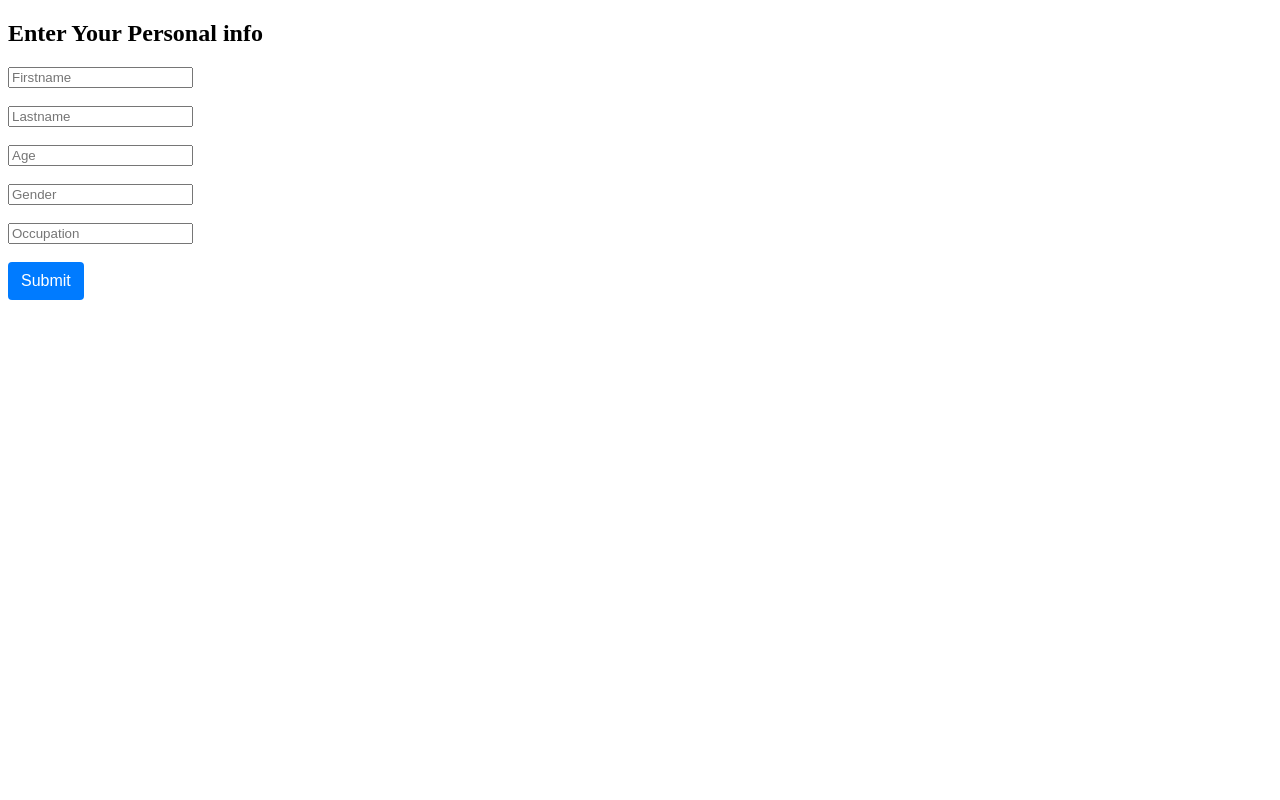
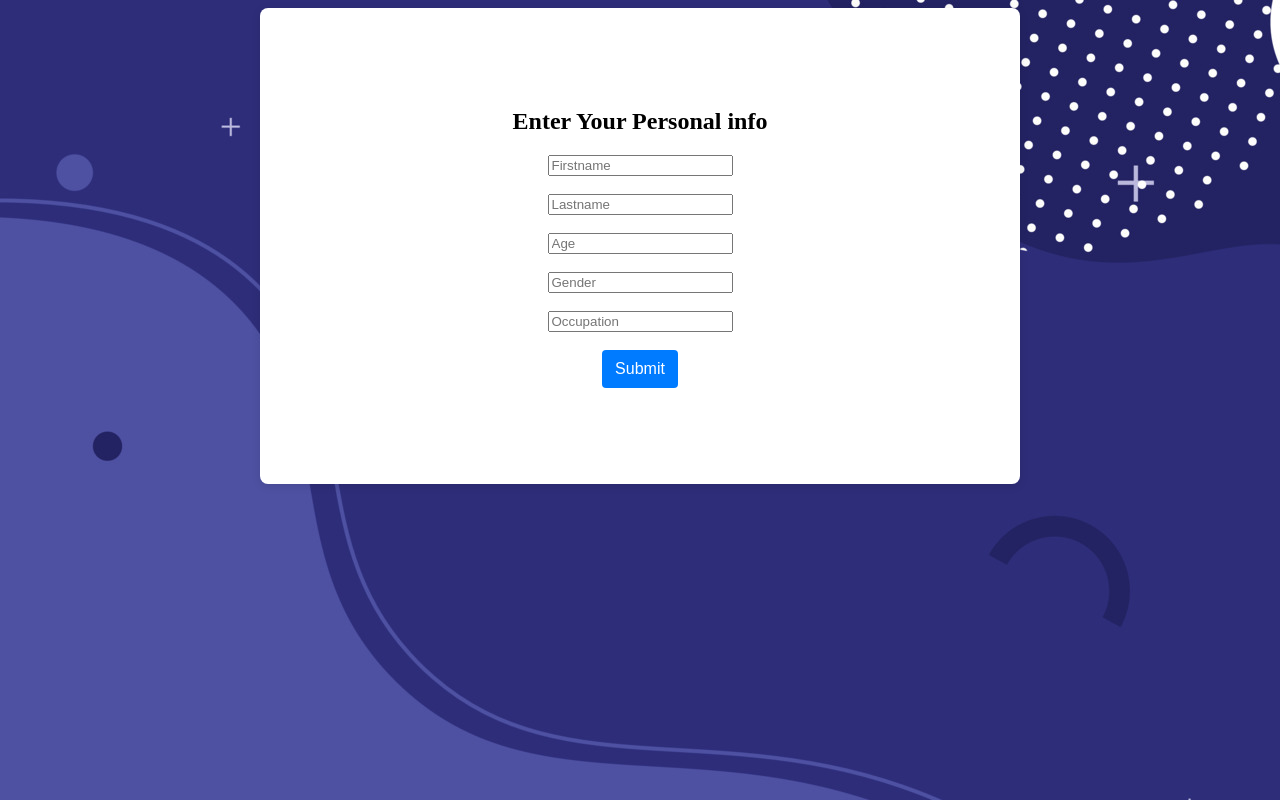
Before and after one commit to Ali-Khan-A/my_first_project, a plain HTML site: page index.html in a window 1280 px wide. Drawn offline with Linux system fonts and the light colour scheme.

Commit message:
modified css

```diff
--- a/style.css
+++ b/style.css
@@ -1,5 +1,22 @@
+body {
+
+  align-content: center;
+  text-align: center;
+  background-image: url('background.jpg');
+}
+
+.container {
+  max-width: 600px;
+  margin: 0 auto;
+  background: rgb(255, 255, 255);
+  padding: 80px;
+  border-radius: 8px;
+  box-shadow: 0 2px 10px rgba(0, 0, 0, 0.1);
+}
+
 .personal-info{
-    margin: 0 auto;
+    border: 2px;
+    border-color: black;
     width: 70%;
     margin-top: 10%;
 }
```
